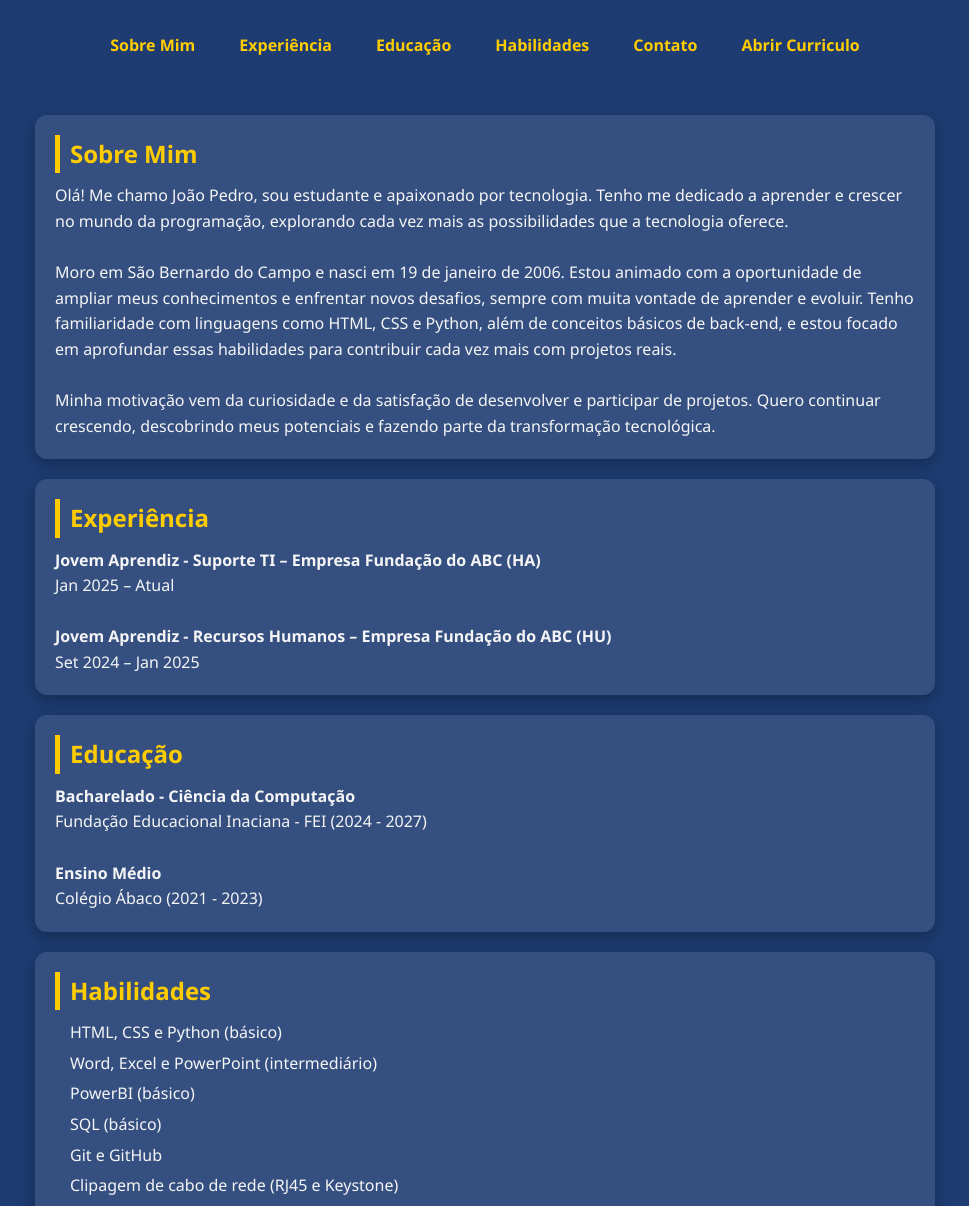
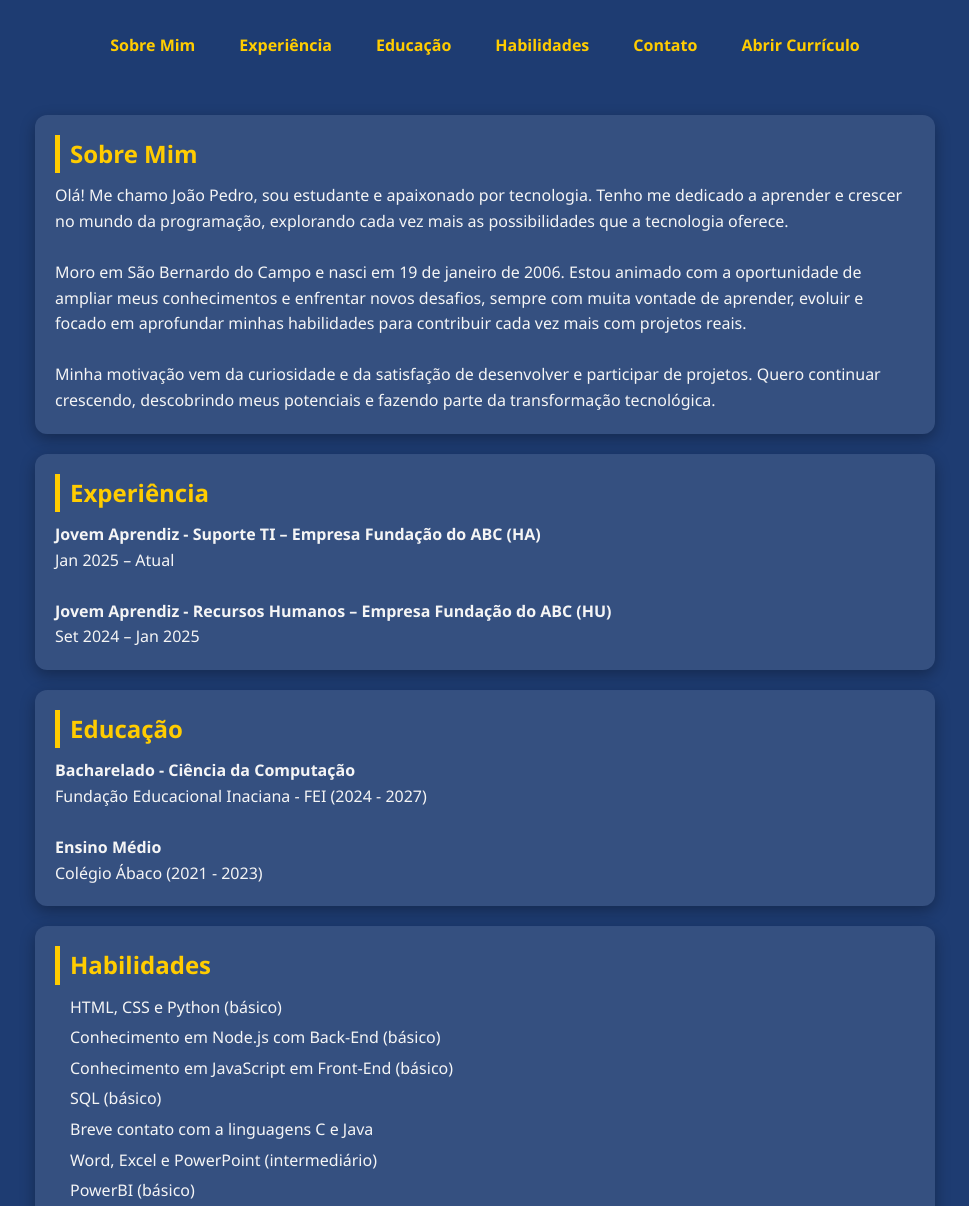
Before and after one commit to jotapmartins/Portifolio, a plain HTML site: page index.html in a window 1280 px wide. Shown: the part 94-1300 px from the top of the page, without its empty margins (155-1124 px from the left). Drawn offline with Linux system fonts and the light colour scheme.

Commit message:
Atualização das Habilidades

```diff
--- a/index.html
+++ b/index.html
@@ -17,7 +17,7 @@
   <a href="#educacao">Educação</a>
   <a href="#habilidades">Habilidades</a>
   <a href="#contato">Contato</a>
-  <a style="cursor: pointer;" title="Clique para abrir meu curriculo" onclick="abrirCurriculo()">Abrir Curriculo</a>
+  <a style="cursor: pointer;" title="Clique para abrir meu curriculo" onclick="abrirCurriculo()">Abrir Currículo</a>
 </nav>
 
   <main>
@@ -26,7 +26,7 @@
       <h2>Sobre Mim</h2>
       <p>Olá! Me chamo João Pedro, sou estudante e apaixonado por tecnologia. Tenho me dedicado a aprender e crescer no mundo da programação, explorando cada vez mais as possibilidades que a tecnologia oferece.</p>
       <br>
-      <p>Moro em São Bernardo do Campo e nasci em 19 de janeiro de 2006. Estou animado com a oportunidade de ampliar meus conhecimentos e enfrentar novos desafios, sempre com muita vontade de aprender e evoluir. Tenho familiaridade com linguagens como HTML, CSS e Python, além de conceitos básicos de back-end, e estou focado em aprofundar essas habilidades para contribuir cada vez mais com projetos reais.</p>
+      <p>Moro em São Bernardo do Campo e nasci em 19 de janeiro de 2006. Estou animado com a oportunidade de ampliar meus conhecimentos e enfrentar novos desafios, sempre com muita vontade de aprender, evoluir e focado em aprofundar minhas habilidades para contribuir cada vez mais com projetos reais.</p>
       <br>
       <p>Minha motivação vem da curiosidade e da satisfação de desenvolver e participar de projetos. Quero continuar crescendo, descobrindo meus potenciais e fazendo parte da transformação tecnológica.</p>
     </section>
@@ -52,11 +52,15 @@
       <h2>Habilidades</h2>
       <ul>
         <li>HTML, CSS e Python (básico)</li>
+        <li>Conhecimento em Node.js com Back-End (básico)</li>
+        <li>Conhecimento em JavaScript em Front-End (básico)</li>
+        <li>SQL (básico)</li>
+        <li>Breve contato com a linguagens C e Java</li>
         <li>Word, Excel e PowerPoint (intermediário)</li>
         <li>PowerBI (básico)</li>
-        <li>SQL (básico)</li>
         <li>Git e GitHub</li>
         <li>Clipagem de cabo de rede (RJ45 e Keystone)</li>
+        <li>Conhecimento de Rede (básico)</li>
       </ul>
     </section>
 
```
